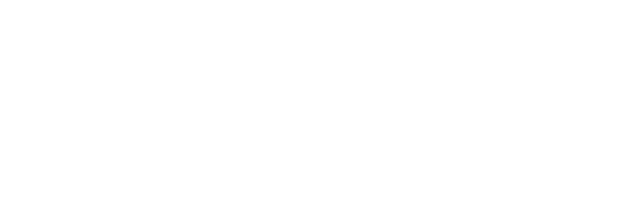
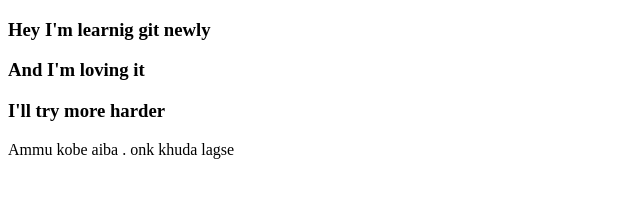
Before and after one commit to shaker09/my-firstt-repo, a plain HTML site: page index.html in a window 1280 px wide. Shown: the whole page, without its empty margins (0-640 px from the left). Drawn offline with Linux system fonts and the light colour scheme.

Commit message:
header added

```diff
--- a/index.html
+++ b/index.html
@@ -7,6 +7,10 @@
     <title>My firstt git repo</title>
 </head>
 <body>
+    <h3>Hey I'm learnig git newly</h3>
+    <h3>And I'm loving it</h3>
+    <h3>I'll try more harder</h3>
+    <p>Ammu kobe aiba . onk khuda lagse</p>
 
 </body>
 </html>
```
